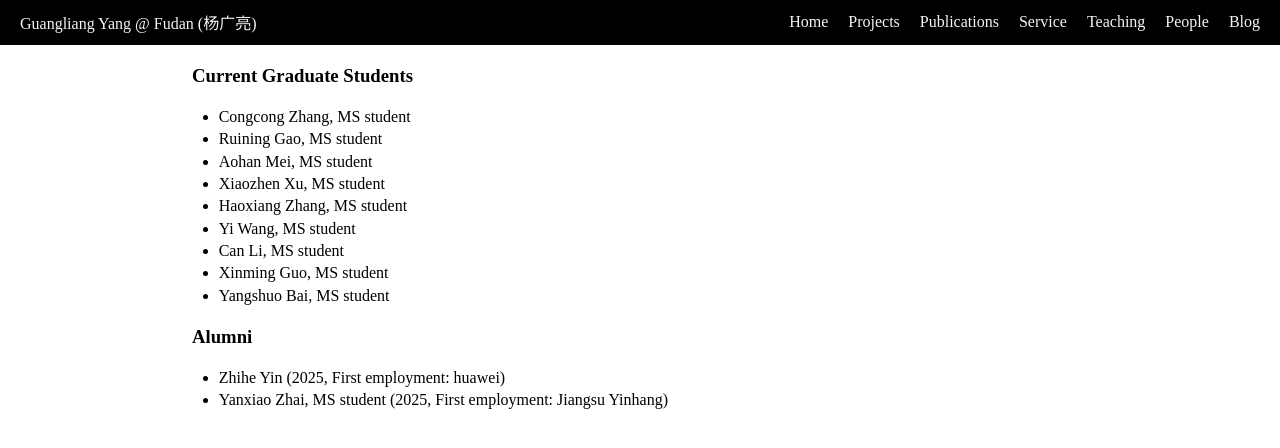
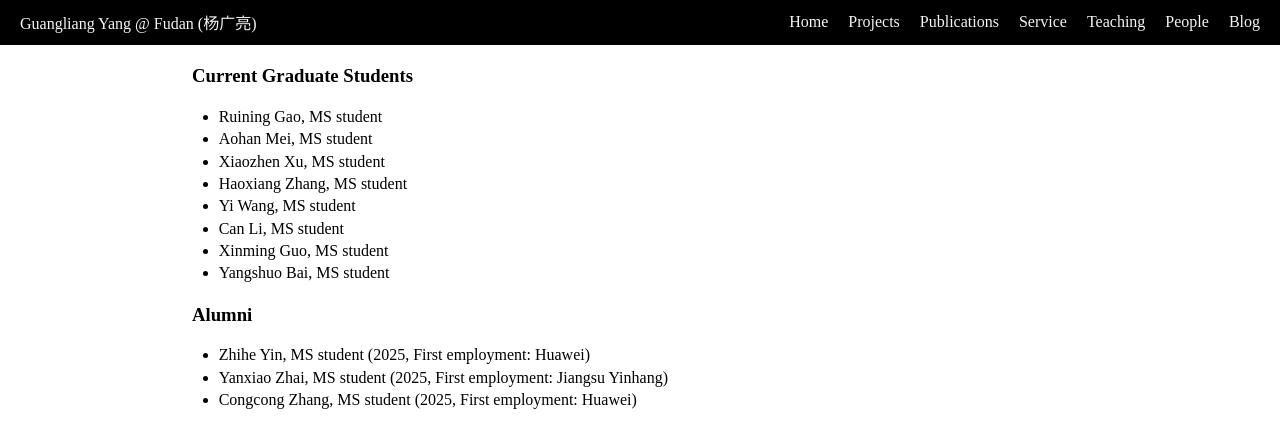
Before and after one commit to yang-guangliang/yang-guangliang.github.io, a Jekyll site: the page built from people.md, in a window 1280 px wide. Shown: the top 448 px of the page. Built offline with Jekyll 4.4.1, drawn with Linux system fonts in a browser that asks for light colours.

Commit message:
Update student details and formatting in people.md

```diff
--- a/people.md
+++ b/people.md
@@ -18,5 +17,6 @@ permalink: /people/
 
 ### Alumni
 
-- Zhihe Yin (2025, First employment: huawei)
+- Zhihe Yin, MS student (2025, First employment: Huawei)
 - Yanxiao Zhai, MS student (2025, First employment: Jiangsu Yinhang)
+- Congcong Zhang, MS student (2025, First employment: Huawei)
```
Also changed, not shown: other parts of people.md (+0 -1 lines).
